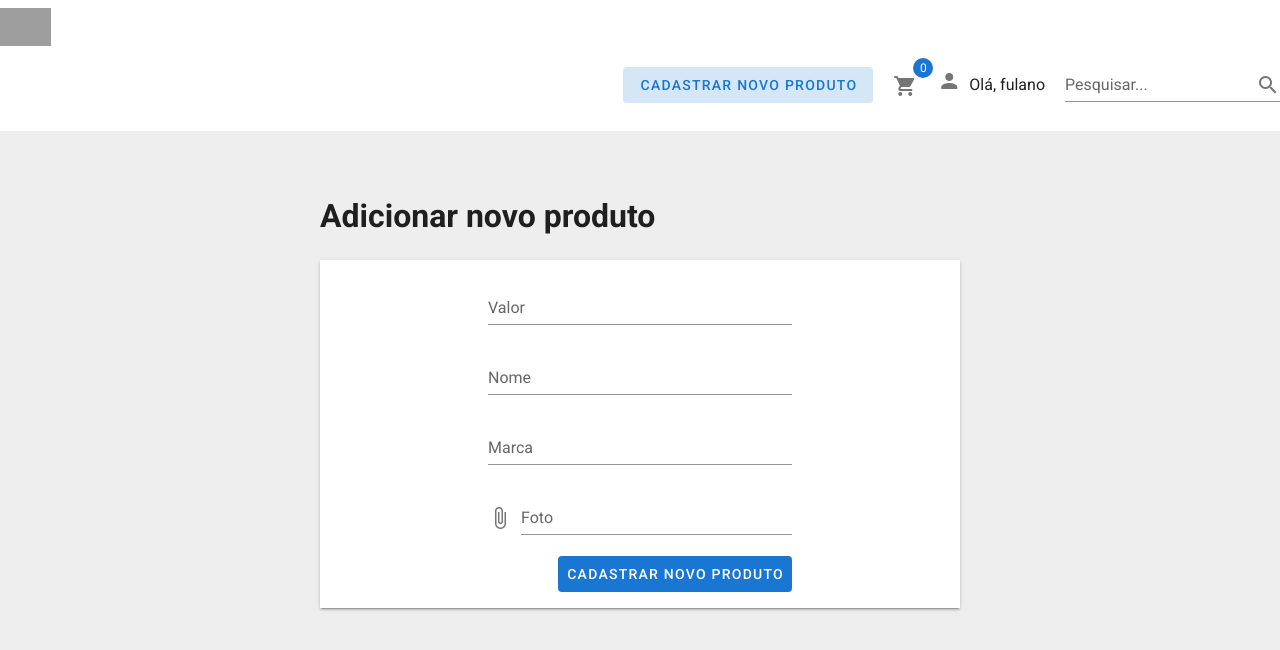
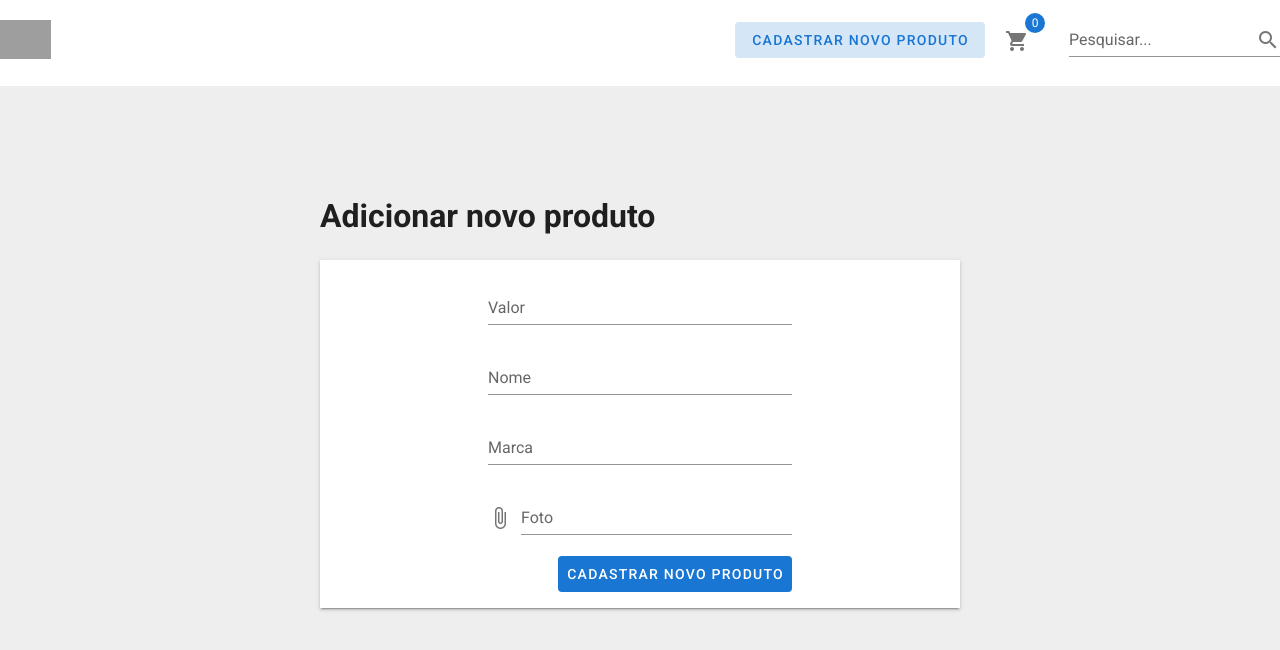
Before and after one commit to AlessandroRodrigo-zz/teste-pratico-dinherow, a Vue app: page /new/product in a window 1280 px wide. Shown: the top 650 px of the page. Built offline with nearby package versions, Linux system fonts and the light colour scheme; grey boxes are pictures that could not be loaded.

Commit message:
Desenvolvimento do filtro

```diff
--- a/src/components/Product.vue
+++ b/src/components/Product.vue
@@ -5,8 +5,8 @@
     class="justify-start align-start mt-10 mx-auto"
     style="max-width: 1400px;"
   >
-    <v-flex v-for="product in products" :key="product.id" xs10 md4>
-      <v-card outlined max-width="400" height="100%" class="ma-3 pa-0">
+    <v-flex v-for="product in filteredProducts" :key="product.id" xs10 md4>
+      <v-card outlined height="100%" class="ma-3 pa-0">
         <v-img
           class="white--text align-end"
           height="200px"
@@ -35,6 +35,9 @@
         </v-card-actions>
       </v-card>
     </v-flex>
+    <div v-if="filteredProducts.length <= 0">
+      <h3>Nenhum resultado</h3>
+    </div>
     <v-snackbar color="green" v-model="snackbar">
       Produto adicionado com sucesso
       <v-btn color="white" text @click="snackbar = false">
@@ -50,11 +53,29 @@ import api from '../services/api';
 import currency from '../services/filter';
 
 export default {
+  props: {
+    textSearch: {
+      type: String,
+      default: null,
+    },
+  },
   data() {
     return {
       products: [],
+      filteredProducts: [],
       snackbar: false,
     };
+  },
+  watch: {
+    textSearch() {
+      if (this.textSearch) {
+        this.filteredProducts = this.products.filter((item) =>
+          item.title.toLowerCase().includes(this.textSearch)
+        );
+      } else {
+        this.filteredProducts = this.products;
+      }
+    },
   },
   computed: {
     ...mapGetters(['productsInCart']),
@@ -71,6 +92,7 @@ export default {
         ...item,
         amount: 1,
       }));
+      this.filteredProducts = this.products;
     },
     handleAddProduct(product) {
       this.ADD_PRODUCT_IN_CART(product);
--- a/src/components/Toolbar.vue
+++ b/src/components/Toolbar.vue
@@ -16,19 +16,17 @@
         <router-link to="/cart">
           <v-badge
             color="primary"
+            class="mr-10"
             :content="productsInCart.length ? productsInCart.length : '0'"
           >
             <v-icon class="cursorPointer">mdi-cart</v-icon>
           </v-badge>
         </router-link>
-        <div class="d-flex align-baseline mx-5 cursorPointer">
-          <v-icon class="mr-2">mdi-account</v-icon>
-          <p>Olá, fulano</p>
-        </div>
         <v-text-field
           type="text"
-          clearable
           label="Pesquisar..."
+          v-model="textSearch"
+          @change="handleSearch"
           append-icon="mdi-magnify"
           style="max-width: 300px;"
         />
@@ -44,6 +42,14 @@ export default {
   computed: {
     ...mapGetters(['productsInCart']),
   },
+  data: () => ({
+    textSearch: '',
+  }),
+  methods: {
+    handleSearch() {
+      this.$emit('handleSearch', this.textSearch);
+    },
+  },
 };
 </script>
 
```
